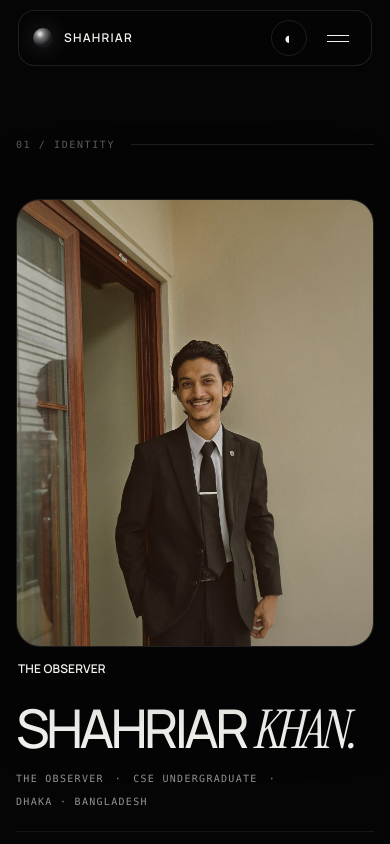
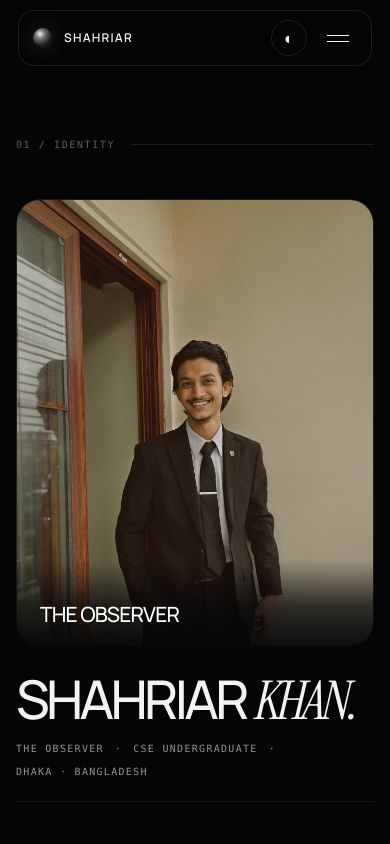
Before and after one commit to shahriarbappy60-ship-it/personal-universe, a React (Vite) app: page /self in a window 390 px wide. Shown: the top 844 px of the page. Built offline with nearby package versions, Linux system fonts and the light colour scheme.

Commit message:
Place The Observer subtly inside portrait card

```diff
--- a/src/styles/self-page.css
+++ b/src/styles/self-page.css
@@ -139,3 +139,14 @@
  .self-page-v2 .self-v2-portrait-caption{padding-top:15px}
  .self-page-v2 .self-v2-portrait-caption strong{font-size:12px}
 }
+
+/* Portrait identity: The Observer stays inside the photo card */
+.self-page-v2 .self-v2-portrait-frame{overflow:hidden}
+.self-page-v2 .self-v2-photo-media{position:absolute;inset:0;width:100%;height:100%;aspect-ratio:auto}
+.self-page-v2 .self-v2-portrait-caption{position:absolute;inset:auto 0 0;z-index:2;padding:52px 30px 28px;background:linear-gradient(transparent 0%,rgba(4,5,7,.7) 52%,rgba(4,5,7,.94) 100%);color:#fff}
+.self-page-v2 .self-v2-portrait-caption strong{display:block;font-family:var(--sans);font-size:clamp(20px,2.3vw,29px);line-height:1;font-weight:500;letter-spacing:-.04em}
+.self-page-v2 .self-v2-portrait-caption span{display:none}
+@media(max-width:560px){
+ .self-page-v2 .self-v2-portrait-caption{padding:44px 24px 22px}
+ .self-page-v2 .self-v2-portrait-caption strong{font-size:21px}
+}
```
